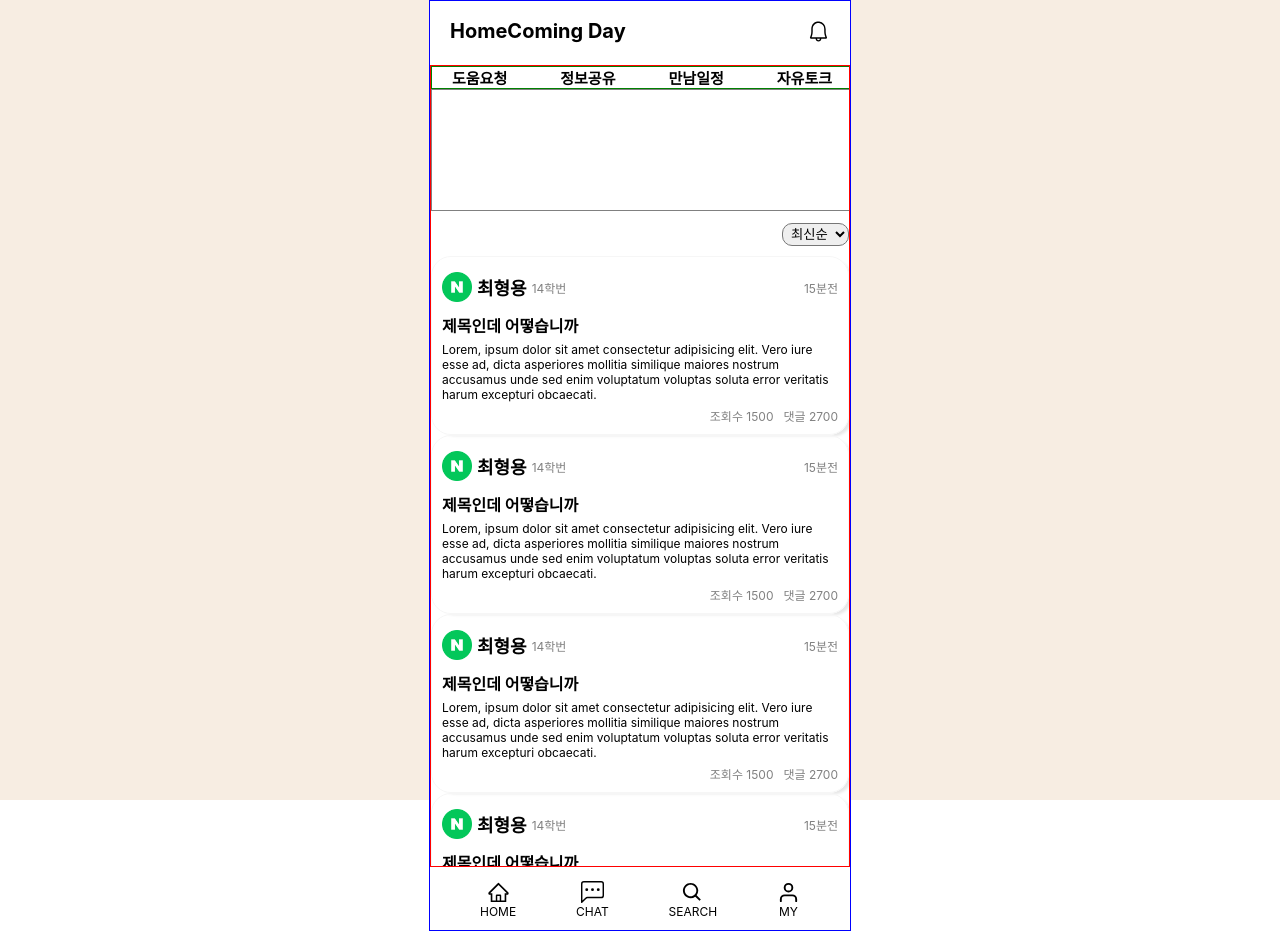
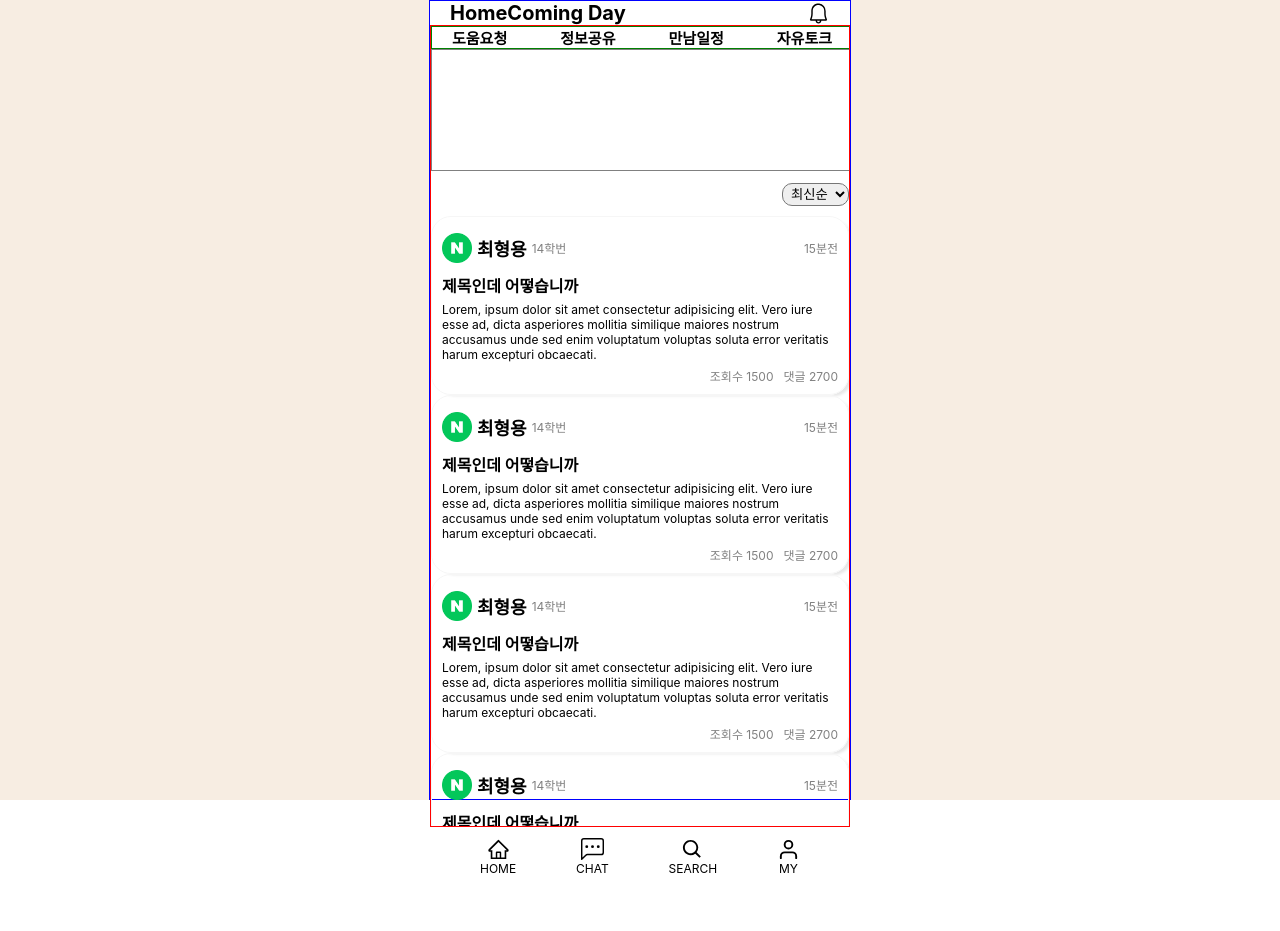
Before and after one commit to jennywoon/HomeComingDay, a React (Create React App) app: page / in a window 1280 px wide. After the commit the page ends 887 px from the top, so only its background shows below. Built offline with nearby package versions, Linux system fonts and the light colour scheme.

Commit message:
height 조정

```diff
--- a/src/components/BottomTap.jsx
+++ b/src/components/BottomTap.jsx
@@ -40,7 +40,7 @@ export default BottomTap;
 const SecondWrap = styled.div`
     width: 420px;
     position: relative;
-    /* bottom: 0; */
+    bottom: 0;
 `
 const Bottom = styled.div`
     height: 60px;
--- a/src/components/Layout.jsx
+++ b/src/components/Layout.jsx
@@ -28,7 +28,7 @@ const LayoutContainer = styled.div`
 
 const LayoutWrap = styled.div`
     width: 420px;
-    height: 929px;
+    /* height: 929px; */
     /* height: calc(var(--vh, 1vh) * 100); */
     border: 1px solid blue;
     background-color: white;
```
